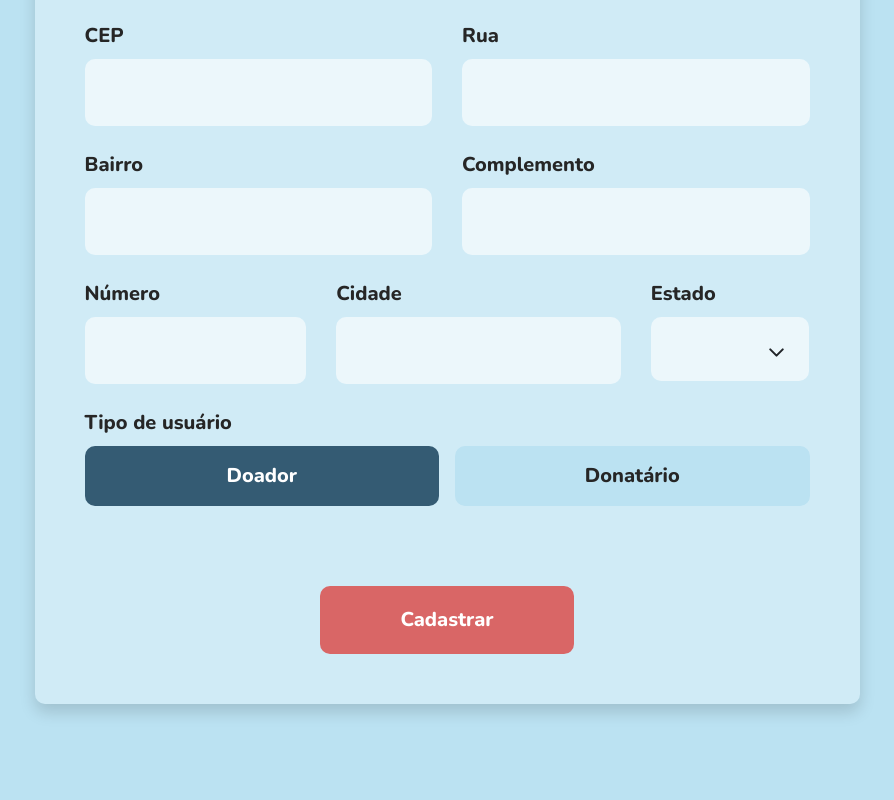
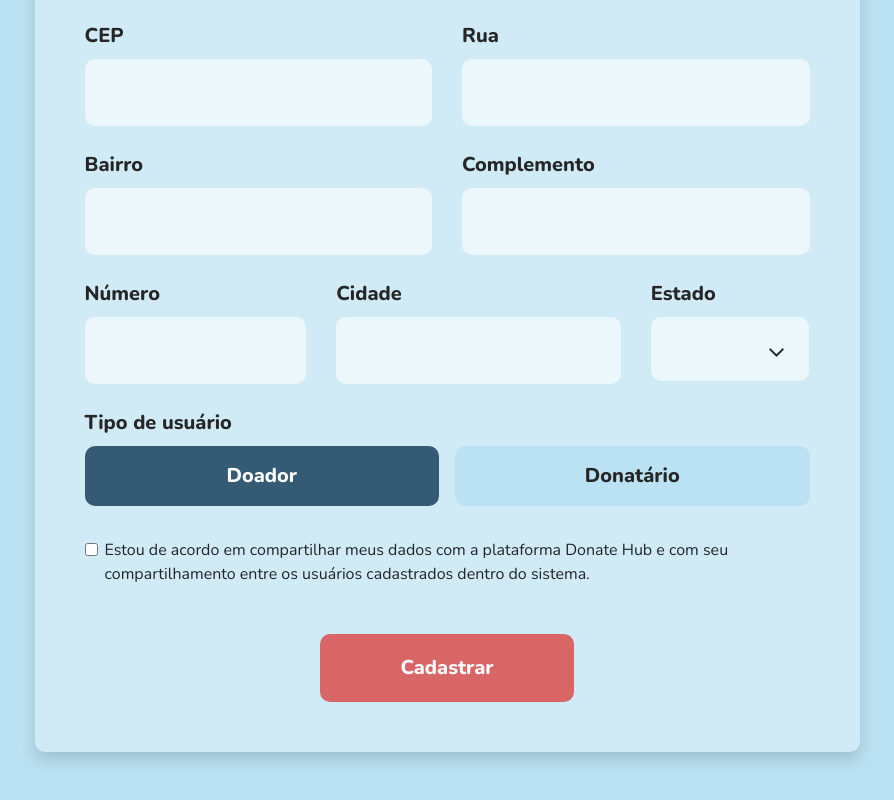
Before and after one commit to Projeto-A3/donate_hub, a React (Create React App) app in the folder web/: page /cadastrar in a window 1280 px wide. Shown: the part 1041-1841 px from the top of the page, without its empty margins (193-1087 px from the left). Before the commit the page ends 1793 px from the top, so only its background shows below. Built offline with nearby package versions, Linux system fonts and the light colour scheme.

Commit message:
termos e condições cadastro

```diff
--- a/web/src/pages/Cadastrar/index.tsx
+++ b/web/src/pages/Cadastrar/index.tsx
@@ -11,9 +11,11 @@ import schemas from 'schemas/utils'
 
 interface PropsAuxUser extends UserRegister {
   passwordConfirmation?: string
+  terms_conditions: boolean
 }
 
 const user: PropsAuxUser = {
+  terms_conditions: false,
   name: '',
   email: '',
   surname: '',
@@ -587,6 +589,32 @@ const Cadastrar = () => {
                           </div>
                         </div>
                       </Col>
+                      <Col>
+                        <div className="form-check">
+                          <input
+                            className="form-check-input"
+                            name="terms_conditions"
+                            type="checkbox"
+                            value="on"
+                            id="terms_conditions"
+                            checked={values.terms_conditions}
+                            onChange={handleChange}
+                          />
+                          <label
+                            className="form-check-label"
+                            htmlFor="terms_conditions"
+                          >
+                            Estou de acordo em compartilhar meus dados com a
+                            plataforma Donate Hub e com seu compartilhamento
+                            entre os usuários cadastrados dentro do sistema.
+                          </label>
+                        </div>
+                        <span className="text-danger">
+                          {errors.terms_conditions &&
+                            touched.terms_conditions &&
+                            errors.terms_conditions}
+                        </span>
+                      </Col>
                     </Row>
                     <div className="text-center mt-5">
                       <button
--- a/web/src/pages/Dashboard/Home/index.tsx
+++ b/web/src/pages/Dashboard/Home/index.tsx
@@ -40,7 +40,7 @@ export default function DashboardHome() {
       <Row>
         {listNews.map((item, index) => {
           return (
-            <Col key={index} lg={4}>
+            <Col key={index} lg={6}>
               <Card className="mb-4">
                 <Card.Header>
                   <h5 className="mb-0">
--- a/web/src/schemas/utils.ts
+++ b/web/src/schemas/utils.ts
@@ -20,6 +20,12 @@ export default {
     description: yup.string().required()
   }),
   registerUser: yup.object().shape({
+    terms_conditions: yup
+      .bool()
+      .oneOf(
+        [true],
+        'Campo obrigatório para realizar o cadastro na plataforma'
+      ),
     name: yup
       .string()
       .required()
```
